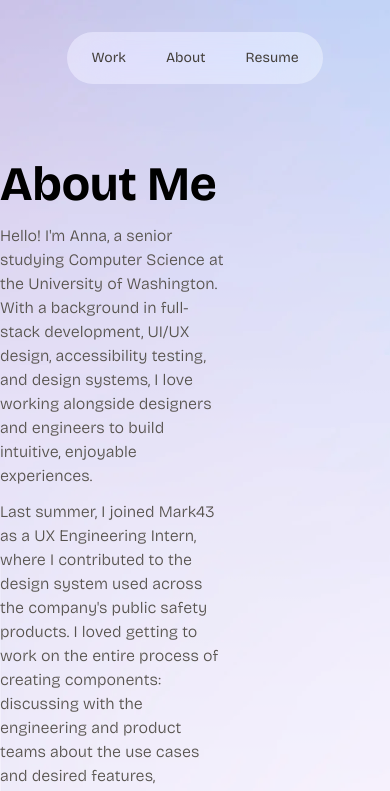
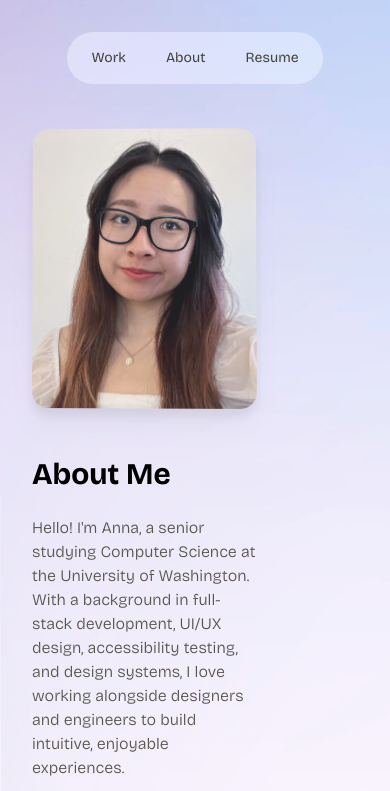
Before and after one commit to annawng/portfolio, a Next.js app: page /about in a window 390 px wide. Shown: the top 791 px of the page. Built offline with nearby package versions, Linux system fonts and the light colour scheme.

Commit message:
Make About page responsive

```diff
--- a/app/about/page.tsx
+++ b/app/about/page.tsx
@@ -4,13 +4,13 @@ import Image from 'next/image';
 
 const About = () => {
   return (
-    <section className='pt-40 pb-20 background-gradient'>
-      <div className='flex flex-col md:flex-row-reverse gap-12 md:gap-24 max-w-screen-lg m-auto'>
-        <div className='max-w-xl flex flex-col gap-4 md:gap-8'>
-          <h1 className='text-5xl md:text-6xl lg:text-7xl font-bold'>
+    <section className='pt-32 sm:pt-40 pb-20 background-gradient'>
+      <div className='flex flex-col-reverse md:flex-row-reverse gap-12 lg:gap-24 max-w-screen-lg m-auto px-8 sm:px-16'>
+        <div className='flex flex-col gap-6 md:gap-8'>
+          <h1 className='text-3xl sm:text-5xl md:text-6xl lg:text-7xl font-bold'>
             About Me
           </h1>
-          <div className='flex flex-col gap-3 max-w-56 text-stone-600'>
+          <div className='flex flex-col gap-6 sm:gap-3 max-w-56 text-stone-600'>
             <p>
               Hello! I&apos;m Anna, a senior studying Computer Science at the
               University of Washington. With a background in full-stack
@@ -43,7 +43,7 @@ const About = () => {
             width={2003}
             height={2003}
             alt=''
-            className='shine aspect-[4/5] object-cover rounded-2xl'
+            className='w-56 md:w-full shine aspect-[4/5] object-cover rounded-2xl'
           />
         </div>
       </div>
--- a/app/components/Footer.tsx
+++ b/app/components/Footer.tsx
@@ -1,6 +1,6 @@
 const Footer = () => {
   return (
-    <footer className='px-8 md:px-16 py-12 flex flex-col gap-8 md:flex-row md:justify-between md:items-center'>
+    <footer className='px-8 sm:px-16 py-12 flex flex-col gap-8 md:flex-row md:justify-between md:items-center'>
       <div className='max-w-screen-lg w-full m-auto flex flex-col gap-14'>
         <div>
           <div className='flex items-center gap-2 font-medium'>
```
